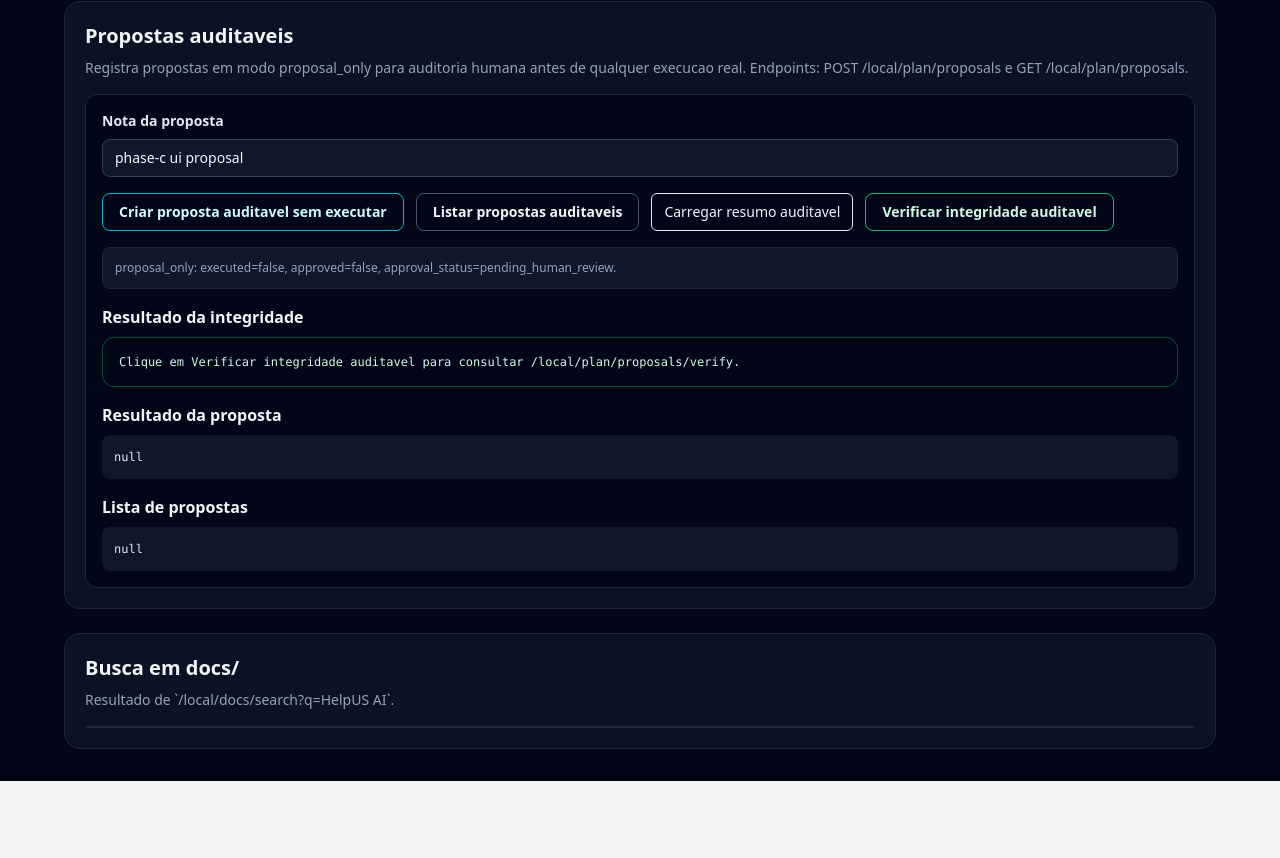
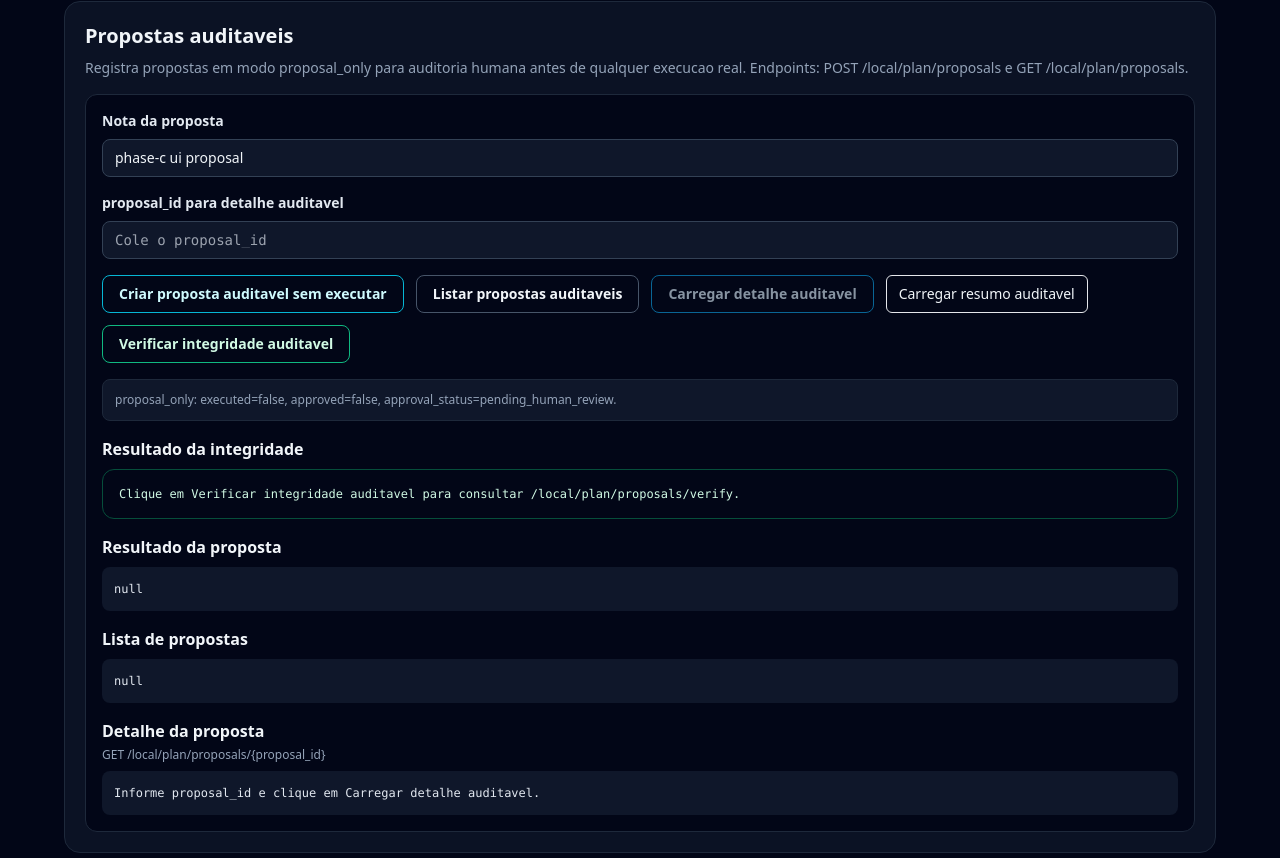
Before and after one commit to HelpUSA/helpus-ai, a Next.js app in the folder frontend/: page /admin/local in a window 1280 px wide. Shown: the part 1382-2240 px from the top of the page. Before the commit the page ends 2163 px from the top, so only its background shows below. Built offline with nearby package versions, Linux system fonts and the light colour scheme.

Commit message:
feat: show local proposal detail in admin

```diff
--- a/frontend/src/app/admin/local/page.tsx
+++ b/frontend/src/app/admin/local/page.tsx
@@ -110,6 +110,8 @@ export default function AdminLocalReadonlyPage() {
   const [proposals, setProposals] = useState<unknown>(null)
   const [proposalIntegrity, setProposalIntegrity] = useState<unknown>(null)
   const [proposalSummary, setProposalSummary] = useState<unknown>(null)
+  const [proposalDetailId, setProposalDetailId] = useState('')
+  const [proposalDetail, setProposalDetail] = useState<unknown>(null)
   const [proposalLoading, setProposalLoading] = useState(false)
   const [loading, setLoading] = useState(false)
   const [erro, setErro] = useState('')
@@ -271,6 +273,24 @@ export default function AdminLocalReadonlyPage() {
       setErro(error instanceof Error ? error.message : 'Falha ao carregar resumo auditavel.')
     }
   }, [fetchLocal])
+
+  const carregarDetalheProposta = useCallback(async () => {
+    const normalized = proposalDetailId.trim()
+    if (!normalized) {
+      setErro('Informe um proposal_id para carregar detalhe auditavel.')
+      return
+    }
+    try {
+      setProposalLoading(true)
+      setErro('')
+      const detail = await fetchLocal<unknown>(`/local/plan/proposals/${encodeURIComponent(normalized)}`)
+      setProposalDetail(detail)
+    } catch (error) {
+      setErro(error instanceof Error ? error.message : 'Falha ao carregar detalhe auditavel.')
+    } finally {
+      setProposalLoading(false)
+    }
+  }, [fetchLocal, proposalDetailId])
 
   return (
     <main className="min-h-screen bg-slate-950 px-6 py-8 text-slate-100">
@@ -445,6 +465,16 @@ export default function AdminLocalReadonlyPage() {
                   value={proposalNote}
                 />
               </label>
+              <label className="grid gap-2 text-sm">
+                <span className="font-semibold text-slate-200">proposal_id para detalhe auditavel</span>
+                <input
+                  className="rounded-lg border border-slate-700 bg-slate-900 px-3 py-2 font-mono text-slate-100"
+                  maxLength={120}
+                  onChange={(event) => setProposalDetailId(event.target.value)}
+                  placeholder="Cole o proposal_id"
+                  value={proposalDetailId}
+                />
+              </label>
               <div className="flex flex-wrap gap-3">
                 <button
                   className="rounded-lg border border-cyan-500 px-4 py-2 text-sm font-semibold text-cyan-100 hover:bg-cyan-950 disabled:cursor-not-allowed disabled:opacity-60"
@@ -461,6 +491,14 @@ export default function AdminLocalReadonlyPage() {
                   type="button"
                 >
                   Listar propostas auditaveis
+                </button>
+                <button
+                  className="rounded-lg border border-sky-500 px-4 py-2 text-sm font-semibold text-sky-100 hover:bg-sky-950 disabled:cursor-not-allowed disabled:opacity-60"
+                  disabled={proposalLoading || !proposalDetailId.trim()}
+                  onClick={() => void carregarDetalheProposta()}
+                  type="button"
+                >
+                  Carregar detalhe auditavel
                 </button>
                 <button
                   type="button"
@@ -503,6 +541,13 @@ export default function AdminLocalReadonlyPage() {
                 <h3 className="font-semibold text-slate-100">Lista de propostas</h3>
                 <pre className="mt-2 max-h-64 overflow-auto rounded-lg bg-slate-900 p-3 text-xs leading-5 text-slate-200">{prettyJson(proposals)}</pre>
               </div>
+              <div>
+                <h3 className="font-semibold text-slate-100">Detalhe da proposta</h3>
+                <p className="mt-1 text-xs text-slate-400">{'GET /local/plan/proposals/{proposal_id}'}</p>
+                <pre className="mt-2 max-h-64 overflow-auto rounded-lg bg-slate-900 p-3 text-xs leading-5 text-slate-200">
+                  {proposalDetail ? prettyJson(proposalDetail) : 'Informe proposal_id e clique em Carregar detalhe auditavel.'}
+                </pre>
+              </div>
             </div>
           </article>
         </section>
--- a/package.json
+++ b/package.json
@@ -33,6 +33,8 @@
     "smoke:phase-h-ui": "python scripts/helpusai/smoke_admin_local_audit_summary_panel.py",
     "smoke:phase-h": "npm run smoke:phase-h-ui && npm run smoke:phase-g",
     "smoke:phase-i-detail-api": "python scripts/42_smoke_local_plan_detail_api_contract.py",
-    "smoke:phase-i": "npm run smoke:phase-i-detail-api && npm run smoke:phase-h"
+    "smoke:phase-i": "npm run smoke:phase-i-detail-api && npm run smoke:phase-h",
+    "smoke:phase-j-ui": "python scripts/helpusai/smoke_admin_local_audit_detail_panel.py",
+    "smoke:phase-j": "npm run smoke:phase-j-ui && npm run smoke:phase-i"
   }
 }
```
Also changed, not shown: 4 other files (tests, documents, lock files or other folders).
